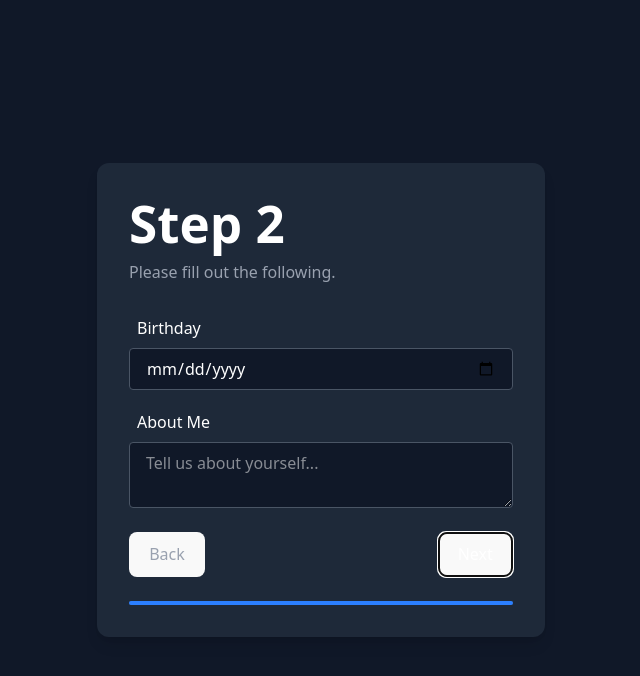
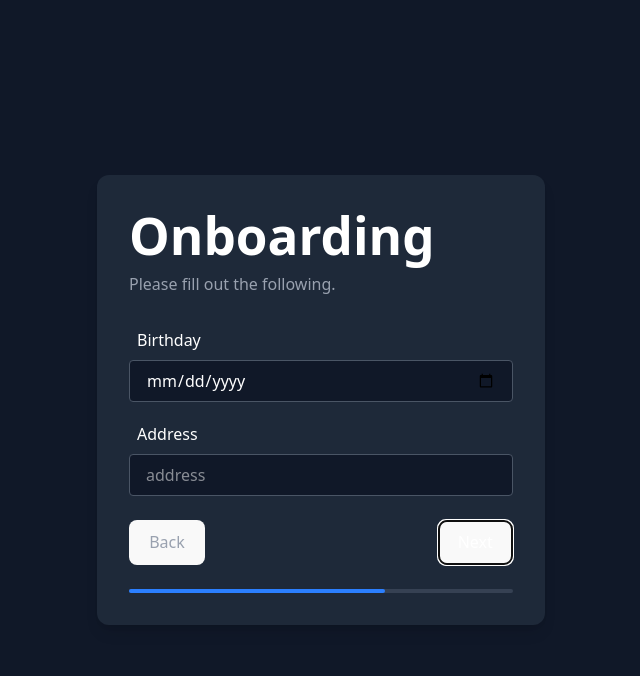
Before and after one commit to MMongelli99/onboarding-wizard, a React (Vite) app in the folder frontend/: page / in a window 1280 px wide. Both pictures are taken after a click on the button "Next". Shown: the top 676 px of the page, without its empty margins (319-959 px from the left). Built offline with nearby package versions, Linux system fonts and the light colour scheme.

Commit message:
add address component and more stylistic changes

```diff
--- a/frontend/src/components/Wizard.tsx
+++ b/frontend/src/components/Wizard.tsx
@@ -11,20 +11,16 @@ export default function Wizard() {
   const handleBack = () =>
     setStep((currStep) => (currStep - 1 >= 0 ? step - 1 : 0));
 
-  function makeWizardStep(title, fields) {
+  function makeWizardStep(fields) {
     return (
-      <WizardStep
-        title={title}
-        fields={fields}
-        onNext={handleNext}
-        onBack={handleBack}
-      />
+      <WizardStep fields={fields} onNext={handleNext} onBack={handleBack} />
     );
   }
 
   const steps = [
-    makeWizardStep("Step 1", ["username", "password"]),
-    makeWizardStep("Step 2", ["birthdate", "aboutme"]),
+    makeWizardStep(["username", "password"]),
+    makeWizardStep(["birthdate", "address"]),
+    makeWizardStep(["aboutme"]),
   ];
 
   return (
--- a/frontend/src/components/WizardStep.tsx
+++ b/frontend/src/components/WizardStep.tsx
@@ -1,4 +1,9 @@
-type WizardStepKind = "username" | "password" | "birthdate" | "aboutme";
+type WizardStepKind =
+  | "username"
+  | "password"
+  | "birthdate"
+  | "address"
+  | "aboutme";
 
 const wizardSteps: Record<WizardStepKind, React.ReactElement> = {
   username: (
@@ -21,6 +26,17 @@ const wizardSteps: Record<WizardStepKind, React.ReactElement> = {
       />
     </div>
   ),
+  address: (
+    <div className="flex flex-col">
+      <span className="m-2">Address</span>
+      <input
+        type="email"
+        placeholder="address"
+        className="w-full px-4 py-2 rounded bg-gray-900 border border-gray-600 focus:outline-none focus:ring-2 focus:ring-blue-500"
+      />
+    </div>
+  ),
+
   birthdate: (
     <div className="flex flex-col">
       <span className="m-2">Birthday</span>
@@ -42,17 +58,15 @@ const wizardSteps: Record<WizardStepKind, React.ReactElement> = {
 };
 
 type Props = {
-  title: String;
-  description: String;
   fields: WizardStepKind[];
   onNext: () => void;
   onBack: () => void;
 };
 
-export default function WizardStep({ title, fields, onNext, onBack }: Props) {
+export default function WizardStep({ fields, onNext, onBack }: Props) {
   return (
     <div>
-      <h1 className="text-2xl font-semibold mb-2">{title}</h1>
+      <h1 className="text-2xl font-semibold mb-2">Onboarding</h1>
       <p className="text-gray-400 mb-6">Please fill out the following.</p>
 
       <div className="space-y-3 mb-6">
```
